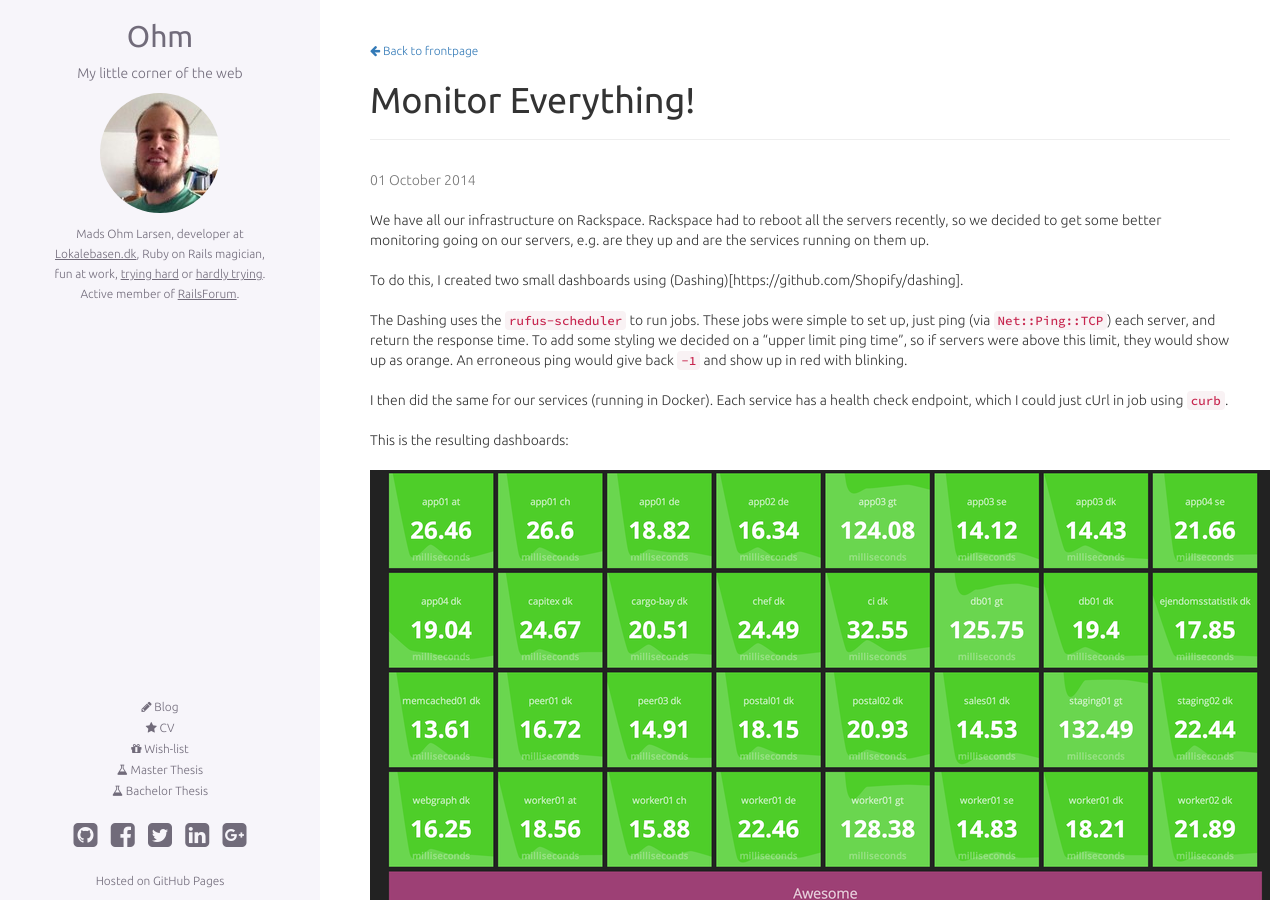
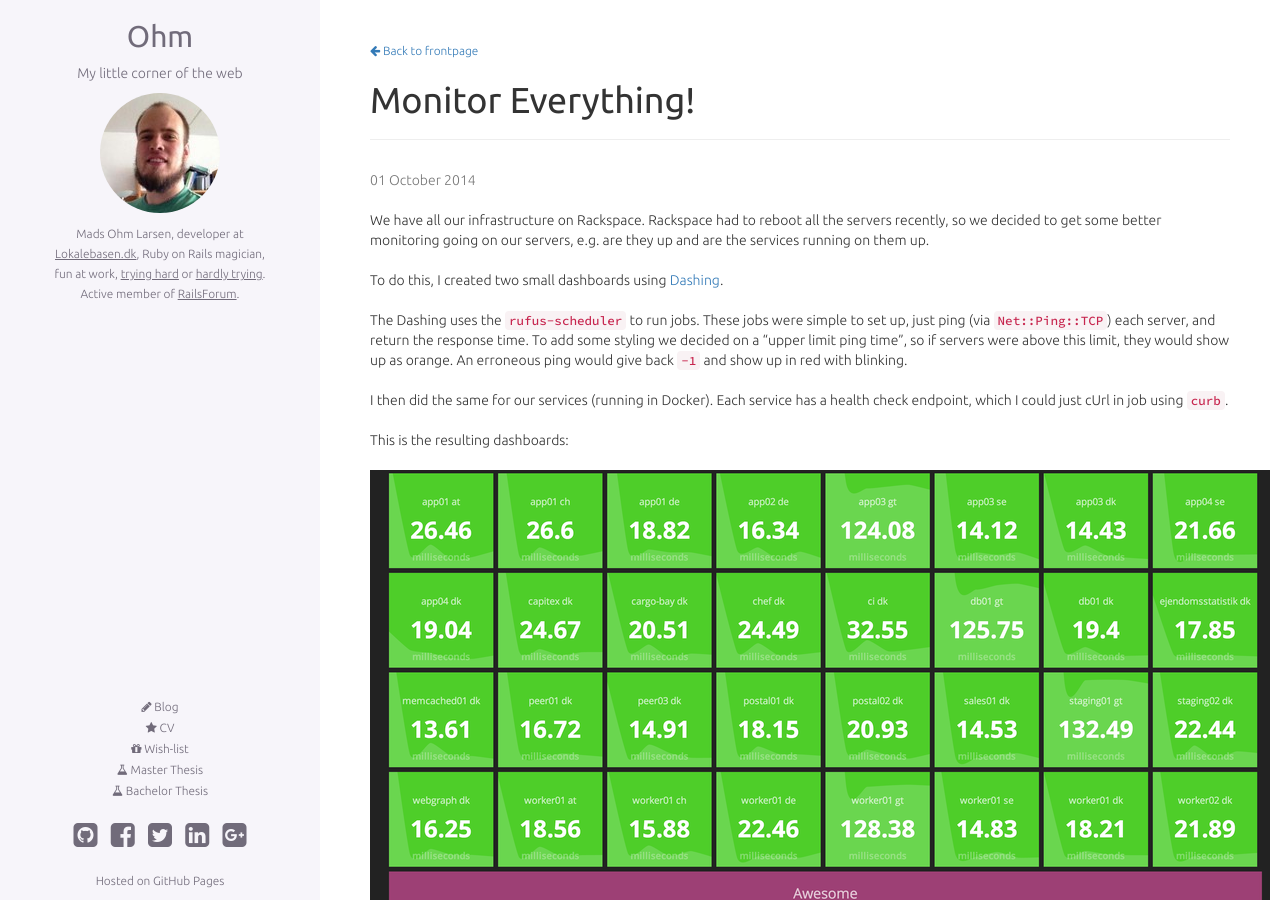
Before and after one commit to omegahm/omegahm.github.io, a Jekyll site: the page built from _posts/2014-10-01-monitor-everything.md, in a window 1280 px wide and 900 px high. Built offline with Jekyll 4.4.1, drawn with Linux system fonts in a browser that asks for light colours; nearby versions of some CDN libraries; Markdown is read by kramdown in place of the engine named in the settings; comment, search, counter and statistics services are not loaded.

Commit message:
Fix link

```diff
--- a/_posts/2014-10-01-monitor-everything.md
+++ b/_posts/2014-10-01-monitor-everything.md
@@ -8,7 +8,7 @@
 We have all our infrastructure on Rackspace.
 Rackspace had to reboot all the servers recently, so we decided to get some better monitoring going on our servers, e.g. are they up and are the services running on them up.
 
-To do this, I created two small dashboards using (Dashing)[https://github.com/Shopify/dashing].
+To do this, I created two small dashboards using [Dashing](https://github.com/Shopify/dashing).
 
 The Dashing uses the `rufus-scheduler` to run jobs.
 These jobs were simple to set up, just ping (via `Net::Ping::TCP`) each server, and return the response time.
```
